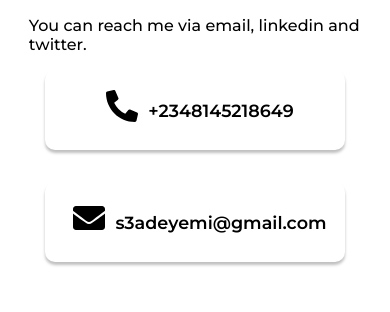
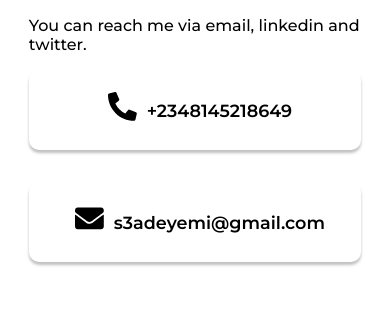
Before and after one commit to Samueljr-web/samuel-dev, a React (Create React App) app: page /contact in a window 390 px wide. Shown: the part 232-544 px from the top of the page. Built offline with nearby package versions, Linux system fonts and the light colour scheme.

Commit message:
feat: adjusted contact card style

```diff
--- a/src/pages/Contact/contact.css
+++ b/src/pages/Contact/contact.css
@@ -82,11 +82,11 @@
     display: flex;
     align-items: center;
     justify-content: center;
-    width: 90%;
+    width: 100%;
     height: 5rem;
   }
   .contact_card span {
-    font-size: 2rem;
+    font-size: 1.8rem;
   }
   .contact_card h2 {
     font-size: 1.1rem;
```
